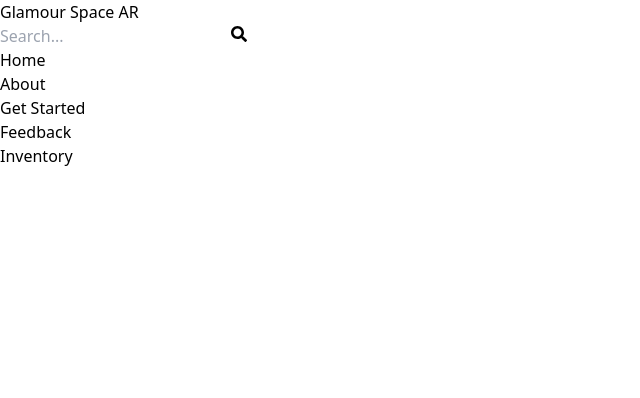
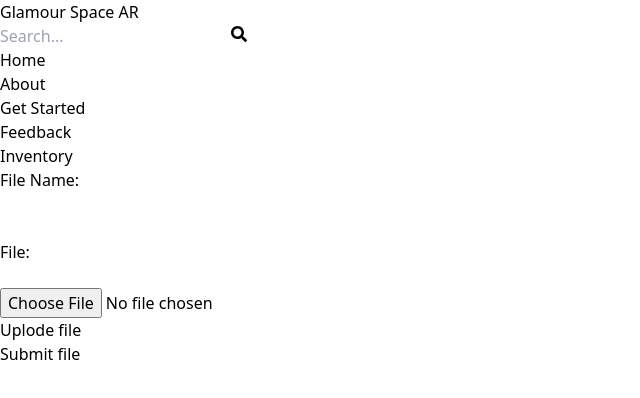
Before and after one commit to logan1o1/GlamourSpace, a React (Vite) app in the folder GlamourSpace/: page /store in a window 1280 px wide. Shown: the top 398 px of the page, without its empty margins (0-640 px from the left). Built offline with nearby package versions, Linux system fonts and the light colour scheme.

Commit message:
uplode file functionality

```diff
--- a/GlamourSpace/package.json
+++ b/GlamourSpace/package.json
@@ -11,6 +11,7 @@
   },
   "dependencies": {
     "favicons": "^7.2.0",
+    "firebase": "^10.13.2",
     "react": "^18.3.1",
     "react-dom": "^18.3.1",
     "react-icons": "^5.3.0",
--- /dev/null
+++ b/GlamourSpace/src/FirebaseConfig.jsx
@@ -0,0 +1,18 @@
+import { initializeApp } from "firebase/app";
+import {getStorage} from "firebase/storage"
+
+const firebaseConfig = {
+  apiKey: "AIzaSyAh5RmwGU9cLX1gJ290OD6m0Lz_vE3Xfyw",
+  authDomain: "inventory-944ed.firebaseapp.com",
+  projectId: "inventory-944ed",
+  storageBucket: "inventory-944ed.appspot.com",
+  messagingSenderId: "589958872146",
+  appId: "1:589958872146:web:6d3e6fd54893302382738b",
+  measurementId: "G-KY13SG28R1"
+};
+
+// Initialize Firebase
+const app = initializeApp(firebaseConfig);
+const storage = getStorage(app);
+
+export {storage};
--- a/GlamourSpace/src/pages/Inventory.jsx
+++ b/GlamourSpace/src/pages/Inventory.jsx
@@ -1,9 +1,54 @@
-import React from 'react'
+import { useState } from 'react';
+import { storage } from '../FirebaseConfig';
+import { getDownloadURL, ref, uploadBytesResumable } from "firebase/storage";
+
 
 export default function Inventory() {
+  const [filename, setFilename] = useState("");
+  const [file, setFile] = useState(null);
+  const [uploadProgress, setUploadProgress] = useState(0);
+  const [downloadUrl, setDownloadUrl] = useState("");
+  const [loading, setLoading] = useState(true)
+
+  const handleSubmit = async (e) => {
+    e.preventDefault();
+    console.log(downloadUrl);
+
+  }
+
+  const uplodeZip = () => {
+    if (!file) return;
+
+    const metadata = {
+      contentType: 'file/zip',
+    };
+
+    const fileRef = ref(storage, `file/${filename}`);
+    const uploadTask = uploadBytesResumable(fileRef, file, metadata);
+    uploadTask.on(
+      "state_changed",
+      (snapshot) => {
+        const progress = (snapshot.bytesTransferred / snapshot.totalBytes) * 100;
+        setUploadProgress(progress);
+      },
+      (error) =>  console.log(error.message),
+      () => {
+        getDownloadURL(uploadTask.snapshot.ref).then((downloadUrl) => setDownloadUrl(downloadUrl))
+      }
+    )
+  }
+
+
   return (
     <div>
-
+      <form action="form" onSubmit={handleSubmit}>
+        <h3>File Name:</h3><br />
+        <input type="text" onChange={(event) => setFilename(event.target.value)}/> <br />
+        <h3>File: </h3> <br />
+        <input type="file" onChange={(event) => setFile(event.target.files)} /> <br />
+        <button type='uplode' onClick={uplodeZip}>Uplode file</button><br />
+        <button type='submit'>Submit file</button>
+      </form>
     </div>
   )
 }
```
Also changed, not shown: 1 other file (tests, documents, lock files or other folders).
